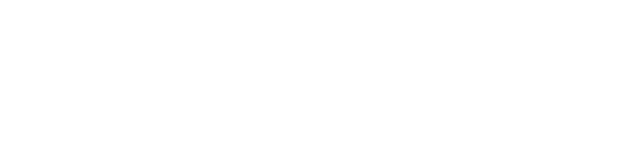
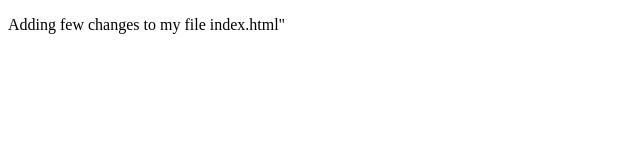
Before and after one commit to ghSB17/testing1, a plain HTML site: page index.html in a window 1280 px wide. Shown: the whole page, without its empty margins (0-640 px from the left). Drawn offline with Linux system fonts and the light colour scheme.

Commit message:
made a change 012518

```diff
--- a/index.html
+++ b/index.html
@@ -8,7 +8,7 @@
 	</head>
 	<body>
 
-
+		<p> Adding few changes to my file index.html"
 	</body>
 
 </html>
```
